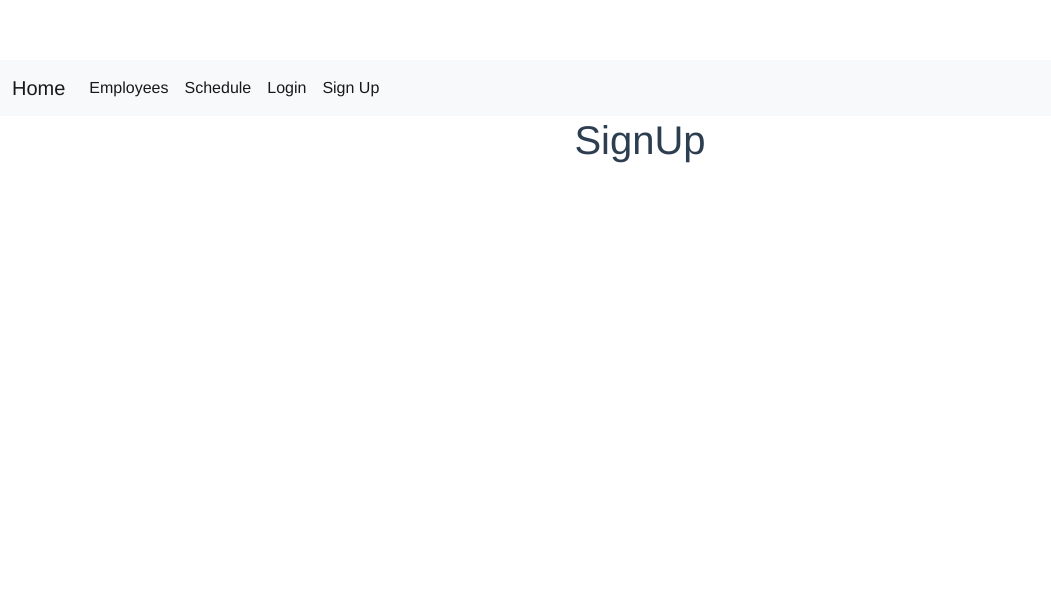
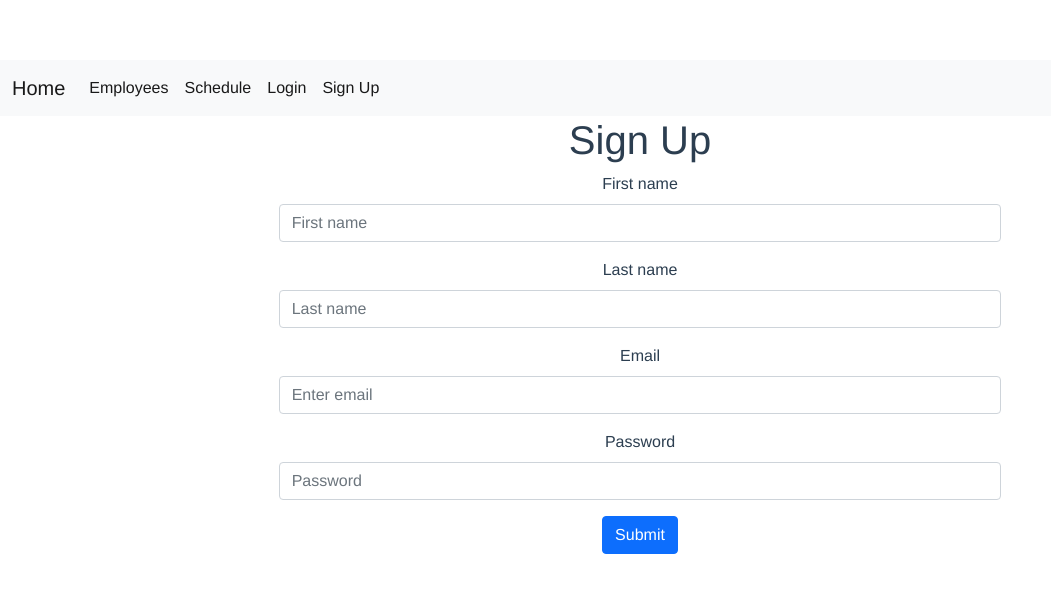
Before and after one commit to DrewBowers8001/cis410-fa21-bowers-vue, a Vue app: page /signup in a window 1280 px wide. Shown: the top 592 px of the page, without its empty margins (0-1051 px from the left). Built offline with nearby package versions, Linux system fonts and the light colour scheme.

Commit message:
login pages and routing

```diff
--- a/package.json
+++ b/package.json
@@ -10,7 +10,8 @@
   "dependencies": {
     "core-js": "^3.6.5",
     "vue": "^3.0.0",
-    "vue-router": "^4.0.12"
+    "vue-router": "^4.0.12",
+    "vuex": "^4.0.2"
   },
   "devDependencies": {
     "@vue/cli-plugin-babel": "~4.5.0",
--- /dev/null
+++ b/src/Store.js
@@ -0,0 +1,24 @@
+import {createStore} from 'vuex';
+
+export default createStore({
+    state: {
+        token: null,
+        user: null,
+        Employees: []
+    },
+    mutations: {
+        storeTokenInApp(state, myToken){
+            state.token = myToken
+
+        },
+        storeUserInApp(state,theUser){
+
+
+            state.user = theUser;
+
+        }
+
+    },
+    actions:{}
+
+});
--- a/src/components/Login.vue
+++ b/src/components/Login.vue
@@ -1,12 +1,52 @@
 <template>
+<div>
   <div>
       <h1> Login </h1>
 
 </div>
+<form @submit.prevent="onSubmit"><div class="mb-3"><label for="email-input" class="form-label">Password</label><input type="email" class="form-control" id="email-input" required="" placeholder="Enter email" v-model="email"></div><div class="mb-3"><label for="password-input" class="form-label">Password</label><input type="password" class="form-control" id="password-input" placeholder="Password" required="" v-model="password"></div><button type="submit" class="btn btn-primary">Submit</button><!----><!----></form>
+
+</div>
+
+
 </template>
 
 <script>
+import axios from "axios"
 export default {
+  data(){
+
+    return{
+      email: "",
+      password: "",
+      loginError: false,
+      credentialsError: false
+
+    }
+  },
+
+  methods:{
+    onSubmit(){
+
+      let myformdata = {
+        email: this.email,
+        password: this.password
+      }
+
+      console.log(myformdata)
+      axios.post("/Employee/login", myformdata).then((response)=> {
+        this.$store.commit("storeTokenInApp",response.data.token)
+
+        this.$store.commit("storeUserInApp", response.data.user)
+          this.$router.replace("/Employees");
+
+          console.log(response)
+      }).catch((myError)=> {
+        console.log("error in login", myError)
+      })
+
+    },
+  },
 
 }
 </script>
--- a/src/components/signup.vue
+++ b/src/components/signup.vue
@@ -1,14 +1,97 @@
 <template>
   <div>
-      <h1> SignUp </h1>
-
-</div>
+    <h1>Sign Up</h1>
+    <form @submit.prevent="onSubmit">
+      <div class="mb-3">
+        <label for="fname-input" class="form-label">First name</label
+        ><input
+          type="text"
+          class="form-control"
+          id="fname-input"
+          required=""
+          placeholder="First name"
+          v-model="nameFirst"
+        />
+      </div>
+      <div class="mb-3">
+        <label for="lname-input" class="form-label">Last name</label
+        ><input
+          type="text"
+          class="form-control"
+          id="lname-input"
+          required=""
+          placeholder="Last name"
+          v-model="nameLast"
+        />
+      </div>
+      <div class="mb-3">
+        <label for="email-input" class="form-label">Email</label
+        ><input
+          type="email"
+          class="form-control"
+          id="email-input"
+          required=""
+          placeholder="Enter email"
+          v-model="email"
+        />
+        <small v-if="dupEmail" class="text-danger"
+          >Please chose a different email</small
+        >
+      </div>
+      <div class="mb-3">
+        <label for="password-input" class="form-label">Password</label
+        ><input
+          type="password"
+          class="form-control"
+          id="password-input"
+          placeholder="Password"
+          required=""
+          v-model="password"
+        />
+      </div>
+      <button type="submit" class="btn btn-primary">Submit</button>
+      <p id="error-signup" class="text-danger">{{ errorMessage }}</p>
+    </form>
+  </div>
 </template>
-
 <script>
+import axios from "axios";
 export default {
-
-}
+  data() {
+    return {
+     first_name: "",
+     last_name: "",
+     Email: "",
+      password: "",
+      errorMessage: "",
+      dupEmail: false,
+    };
+  },
+  methods: {
+    onSubmit() {
+       console.log("form submiited");
+      const myFormData = {
+       first_name: this.first_name,
+        nameLast: this.last_name,
+        Email: this.Email,
+        password: this.password,
+      };
+      // console.log(myFormData);
+      axios.post("/Employee/get", myFormData)
+        .then((myResponse) => {
+          console.log("the response", myResponse);
+          this.$router.replace("/Login?signupsuccess=true");
+        })
+        .catch((myError) => {
+          if (myError.response.status === 409) {
+            this.dupEmail = true;
+          } else {
+            this.errorMessage = "Cannot sign you up, please try again later";
+          }
+        });
+    },
+  },
+};
 </script>
 
 <style>
--- a/src/main.js
+++ b/src/main.js
@@ -1,8 +1,10 @@
 import { createApp } from 'vue'
 import App from './App.vue'
 import myRouter from "./routes.js"
-
-
+import axios from "axios";
+import theStore from "./Store.js"
+axios.defaults.baseURL = "https://cis410-fa21-bowers-api.azurewebsites.net";
 const myApp = createApp(App)
 myApp.use(myRouter);
+myApp.use(theStore);
 myApp.mount('#app');
```
Also changed, not shown: 1 other file (tests, documents, lock files or other folders).
